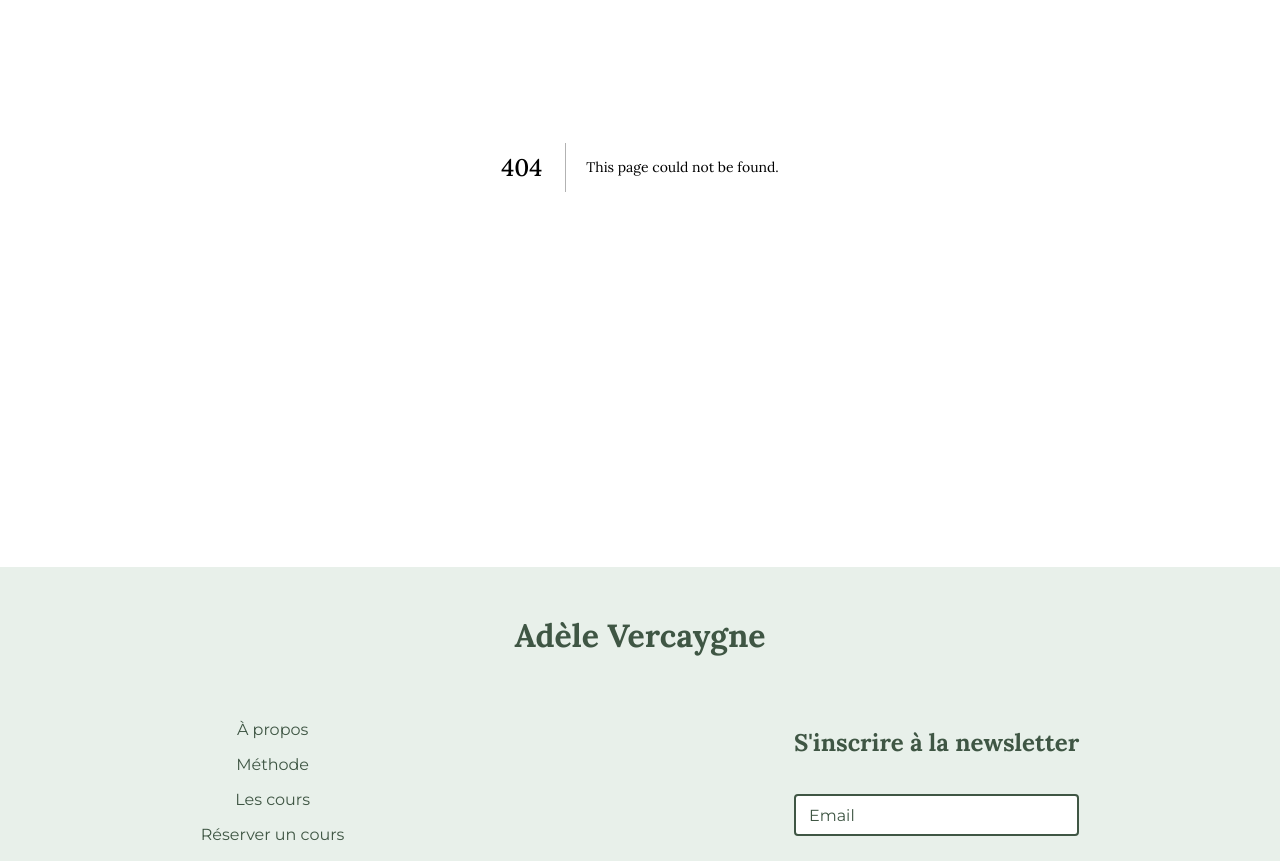
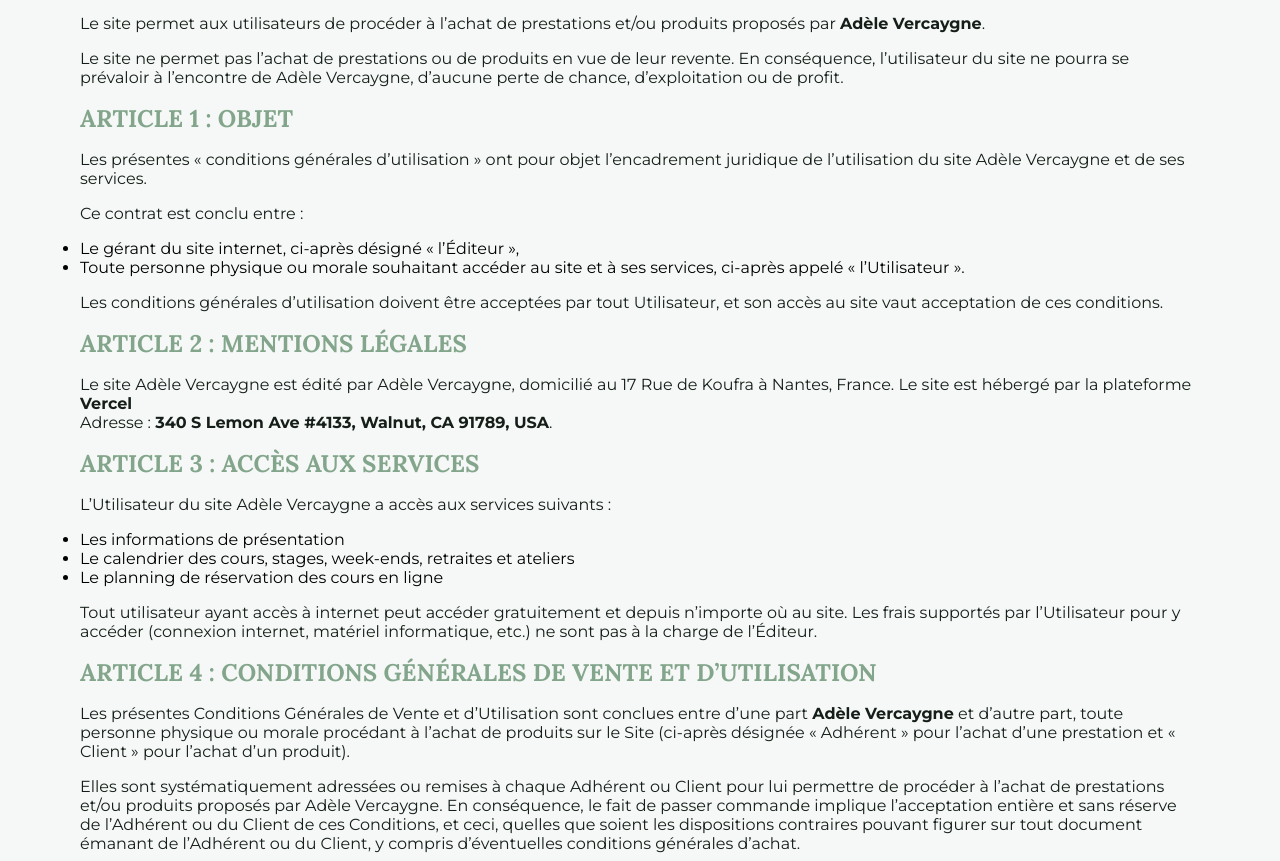
Before and after one commit to adelevrc/adelevrc, a Next.js app: page /conditions-generales in a window 1280 px wide. Before the commit this address had no page. Shown: the part 379-1240 px from the top of the page. Built offline with nearby package versions, Linux system fonts and the light colour scheme.

Commit message:
feat : accessibility and general conditions

```diff
--- /dev/null
+++ b/src/app/conditions-generales/generalConditions.module.scss
@@ -0,0 +1,19 @@
+@import "../styles//mixins";
+.section {
+  display: flex;
+  flex-direction: column;
+  gap: 1rem;
+  padding: 5rem;
+  background-color: $color-leaf-50;
+  h1 {
+    color: $color-leaf-600;
+  }
+  h2 {
+    color: $color-leaf-400;
+    text-transform: uppercase;
+  }
+  h3,
+  p {
+    color: $color-leaf-950;
+  }
+}
--- /dev/null
+++ b/src/app/conditions-generales/page.tsx
@@ -0,0 +1,188 @@
+import styles from "./generalConditions.module.scss";
+const GeneralConditions = () => {
+  return (
+    <section className={styles.section}>
+      <h1>Conditions Générales d'Utilisation et de Vente</h1>
+      <h2>préambule</h2>
+      <p>
+        Le site <strong>www.adelevercaygne.com</strong> (ci-après désigné « le
+        Site ») est le site de commerce électronique de la micro entreprise
+        Adèle Vercaygne accessible par le réseau internet, ouvert à tout
+        utilisateur de ce réseau. Il est édité par Adèle Vercaygne immatriculée
+        sous le numéro SIRET 838503597 00018 et bénéficiant d’une dispense de
+        TVA conformément à l’article 293B du CGI.
+      </p>
+      <p>
+        Le site permet aux utilisateurs de procéder à l’achat de prestations
+        et/ou produits proposés par <strong>Adèle Vercaygne</strong>.
+      </p>
+      <p>
+        Le site ne permet pas l’achat de prestations ou de produits en vue de
+        leur revente. En conséquence, l’utilisateur du site ne pourra se
+        prévaloir à l’encontre de Adèle Vercaygne, d’aucune perte de chance,
+        d’exploitation ou de profit.
+      </p>
+
+      <h2>Article 1 : Objet</h2>
+      <p>
+        Les présentes « conditions générales d’utilisation » ont pour objet
+        l’encadrement juridique de l’utilisation du site Adèle Vercaygne et de
+        ses services.
+      </p>
+      <p>Ce contrat est conclu entre :</p>
+      <ul>
+        <li>Le gérant du site internet, ci-après désigné « l’Éditeur »,</li>
+        <li>
+          Toute personne physique ou morale souhaitant accéder au site et à ses
+          services, ci-après appelé « l’Utilisateur ».
+        </li>
+      </ul>
+      <p>
+        Les conditions générales d’utilisation doivent être acceptées par tout
+        Utilisateur, et son accès au site vaut acceptation de ces conditions.
+      </p>
+
+      <h2>Article 2 : Mentions légales</h2>
+      <p>
+        Le site Adèle Vercaygne est édité par Adèle Vercaygne, domicilié au 17
+        Rue de Koufra à Nantes, France. Le site est hébergé par la plateforme{" "}
+        <strong>Vercel</strong> <br />
+        Adresse : <strong>340 S Lemon Ave #4133, Walnut, CA 91789, USA</strong>.
+      </p>
+
+      <h2>Article 3 : Accès aux services</h2>
+      <p>
+        L’Utilisateur du site Adèle Vercaygne a accès aux services suivants :
+      </p>
+      <ul>
+        <li>Les informations de présentation</li>
+        <li>
+          Le calendrier des cours, stages, week-ends, retraites et ateliers
+        </li>
+        <li>Le planning de réservation des cours en ligne</li>
+      </ul>
+      <p>
+        Tout utilisateur ayant accès à internet peut accéder gratuitement et
+        depuis n’importe où au site. Les frais supportés par l’Utilisateur pour
+        y accéder (connexion internet, matériel informatique, etc.) ne sont pas
+        à la charge de l’Éditeur.
+      </p>
+
+      <h2>Article 4 : Conditions générales de Vente et d’Utilisation</h2>
+      <p>
+        Les présentes Conditions Générales de Vente et d’Utilisation sont
+        conclues entre d’une part <strong>Adèle Vercaygne</strong> et d’autre
+        part, toute personne physique ou morale procédant à l’achat de produits
+        sur le Site (ci-après désignée « Adhérent » pour l’achat d’une
+        prestation et « Client » pour l’achat d’un produit).
+      </p>
+      <p>
+        Elles sont systématiquement adressées ou remises à chaque Adhérent ou
+        Client pour lui permettre de procéder à l’achat de prestations et/ou
+        produits proposés par Adèle Vercaygne. En conséquence, le fait de passer
+        commande implique l’acceptation entière et sans réserve de l’Adhérent ou
+        du Client de ces Conditions, et ceci, quelles que soient les
+        dispositions contraires pouvant figurer sur tout document émanant de
+        l’Adhérent ou du Client, y compris d’éventuelles conditions générales
+        d’achat.
+      </p>
+      <p>
+        L’Adhérent ou le Client reconnaît avoir pris connaissance au moment de
+        toute commande des présentes Conditions Générales de Vente et
+        d’Utilisation et déclare expressément les accepter sans réserve. Adèle
+        Vercaygne se réserve toutefois de pouvoir modifier ses Conditions
+        Générales de Vente et d’Utilisation à tout moment. Dans ce cas, les
+        Conditions applicables seront celles en vigueur à la date de la
+        commande.
+      </p>
+
+      <h3>4.1 – Prestations proposées et produits vendus</h3>
+      <p>
+        Les prestations proposées sont celles qui sont présentées sur le Site.
+        Elles comprennent notamment des cours de Yoga en ligne pour adultes, des
+        ateliers / conférences en ligne, formations en ligne ainsi que des cours
+        de Yoga en présentiel sous la forme de cours individuels ou collectifs,
+        stage de Yoga.
+      </p>
+      <p>Ces prestations sont proposées sous la forme d’une :</p>
+      <ul>
+        <li>
+          Consommation à la carte : des carnets valables 2, 6 et 12 mois ouvrent
+          droit à un nombre déterminé de cours ou de séances en physique ou en
+          ligne (ci-après désigné « Unité de cours »).
+        </li>
+      </ul>
+      <p>
+        Les prestations proposées donnent lieu à la réservation d’une séance ou
+        d’un cours individuel ou collectif. La réservation peut être effectuée
+        directement sur le Site.
+      </p>
+
+      <h3>4.2 – Prix</h3>
+      <p>
+        Les prix des produits et des prestations proposés sur le Site sont
+        indiqués en euros, toutes taxes comprises. Les éventuels frais de
+        livraison sont à la charge du Client.
+      </p>
+
+      <h2>Article 5 : Responsabilité de l’Utilisateur</h2>
+      <p>
+        L’Utilisateur est responsable des risques liés à l’utilisation de son
+        identifiant de connexion et de son mot de passe. Le mot de passe de
+        l’Utilisateur doit rester secret. En cas de divulgation de mot de passe,
+        l’Éditeur décline toute responsabilité.
+      </p>
+
+      <h2>Article 6 : Responsabilité de l’Éditeur</h2>
+      <p>
+        Tout dysfonctionnement du serveur ou du réseau ne peut engager la
+        responsabilité de l’Éditeur.
+      </p>
+      <p>
+        Le site Adèle Vercaygne s’engage à mettre en œuvre tous les moyens
+        nécessaires pour garantir la sécurité et la confidentialité des données.
+        Toutefois, il n’apporte pas une garantie de sécurité totale.
+      </p>
+
+      <h2>Article 7 : Propriété intellectuelle</h2>
+      <p>
+        Les contenus du site Adèle Vercaygne (logos, textes, éléments
+        graphiques, vidéos, etc.) sont protégés par le droit d’auteur, en vertu
+        du Code de la propriété intellectuelle. L’Utilisateur devra obtenir
+        l’autorisation de l’Éditeur du site avant toute reproduction, copie ou
+        publication de ces différents contenus dans leur intégralité ou en
+        partie.
+      </p>
+
+      <h2>Article 8 : Liens hypertextes</h2>
+      <p>
+        Les domaines vers lesquels mènent les liens hypertextes présents sur le
+        site n’engagent pas la responsabilité de l’Éditeur de Adèle Vercaygne,
+        qui n’a pas de contrôle sur ces liens.
+      </p>
+
+      <h2>Article 9 : Évolution des conditions générales d’utilisation</h2>
+      <p>
+        Le site Adèle Vercaygne se réserve le droit de modifier les clauses de
+        ces conditions générales d’utilisation à tout moment et sans
+        justification.
+      </p>
+
+      <h2>Article 10 : Durée des conditions générales</h2>
+      <p>
+        La durée des présentes conditions générales est indéterminée. Elles
+        produisent leurs effets à l’égard de l’Utilisateur à compter du début de
+        l’utilisation du service.
+      </p>
+
+      <h2>Article 11 : Droit applicable et juridiction compétente</h2>
+      <p>
+        Le présent contrat dépend de la législation française. En cas de litige
+        non résolu à l’amiable entre l’Utilisateur et l’Éditeur, les tribunaux
+        de Nantes sont compétents pour régler le contentieux.
+      </p>
+    </section>
+  );
+};
+
+export default GeneralConditions;
```
